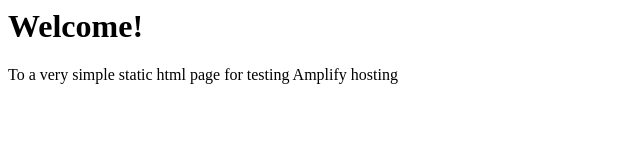
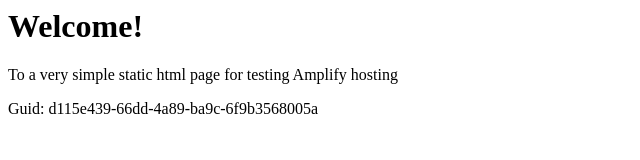
Before and after one commit to aws-aemilia-cmh/Github-PR-Commit-Integration-Test-DoNotTouch-Gith-P5X5MO5I-v1-preprod-us-east-2, a website: page src/index.html in a window 1280 px wide. Shown: the whole page, without its empty margins (0-640 px from the left). Drawn offline with Linux system fonts and the light colour scheme.

Commit message:
commit from integ tests

```diff
--- a/src/index.html
+++ b/src/index.html
@@ -1,3 +1,5 @@
+
+
 <html lang="en">
 
 <head>
@@ -10,6 +12,6 @@
 <body>
     <h1>Welcome!</h1>
     <p>To a very simple static html page for testing Amplify hosting</p>
-</body>
+    <p>Guid: d115e439-66dd-4a89-ba9c-6f9b3568005a</p></body>
 
 </html>
```
